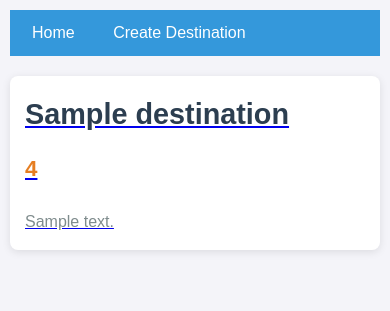
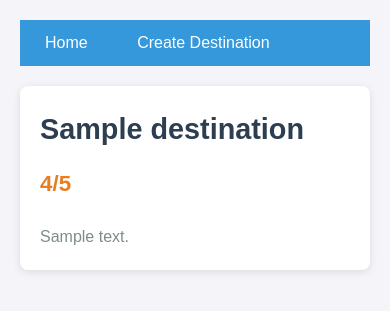
Before and after one commit to dillpogckle/destinations-django-practice, a Django app: template destinations/core/templates/core/destinations.html in a window 390 px wide. Shown: the top 311 px of the page. Run offline with Django 3.2, Linux system fonts and the light colour scheme; the template is opened without the code that fills it: most values are stand-ins (such as "Sample title", 1, 10 or a date in 2020).

Commit message:
Almost finsihed just gotta make sure everything is chill

```diff
--- a/destinations/core/static/core/styles.css
+++ b/destinations/core/static/core/styles.css
@@ -90,16 +90,16 @@ form input[type="checkbox"] {
     margin: 15px 0;
     border-radius: 8px;
     box-shadow: 0 2px 8px rgba(0, 0, 0, 0.1);
-    transition: transform 0.3s ease;
-}
-
-.dest-card:hover {
-    transform: scale(1.03);
 }
 
 .dest-card h1 {
     font-size: 1.8em;
     margin-bottom: 0.5em;
+}
+
+.dest-link:hover{
+    color: #3498db;
+
 }
 
 .dest-card h2 {
@@ -120,6 +120,7 @@ form input[type="checkbox"] {
 }
 
 .dest-card a:hover {
+    color: #3498db;
     text-decoration: underline;
 }
 
@@ -137,28 +138,3 @@ input[type="submit"].delete:hover {
 form h1 {
     margin-bottom: 20px;
 }
-
-/* Mobile responsiveness */
-@media (max-width: 768px) {
-    body {
-        padding: 10px;
-    }
-
-    nav a {
-        padding: 8px 12px;
-        margin-right: 10px;
-    }
-
-    .dest-card {
-        padding: 15px;
-        margin: 10px 0;
-    }
-
-    form {
-        padding: 15px;
-    }
-
-    input[type="submit"] {
-        font-size: 1em;
-    }
-}
--- a/destinations/core/templates/core/destination.html
+++ b/destinations/core/templates/core/destination.html
@@ -16,7 +16,7 @@
     <input type="text" id="name" name="name" value="{{ destination.name }}">
 
     <label for="rating">Rating:</label>
-    <input type="number" id="rating" name="rating" value="{{ destination.rating }}">
+    <input type="number" id="rating" name="rating" min="1" max="5" value="{{ destination.rating }}">
 
     <label for="review">Review:</label>
     <input type="text" id="review" name="review" value="{{ destination.review }}">
@@ -27,7 +27,7 @@
     <input type="submit" value="Submit">
 </form>
 
-<form action="/destinations/{{ destination.id }}/" method="post">
+<form action="/destinations/{{ destination.id }}/destroy/" method="post">
     <input type="hidden" name="_method" value="delete">
     <input type="submit" value="Delete">
 </form>
--- a/destinations/core/templates/core/destinations.html
+++ b/destinations/core/templates/core/destinations.html
@@ -14,13 +14,13 @@
 </nav>
 
 {% for destination in destinations %}
-    <a href="/destinations/{{ destination.id }}/">
+
         <div class="dest-card">
-            <h1>{{ destination.name }}</h1>
-            <h2>{{ destination.rating }}</h2>
+            <a href="/destinations/{{ destination.id }}/"> <h1 class="dest-link">{{ destination.name }}</h1> </a>
+            <h2>{{ destination.rating }}/5</h2>
             <p>{{ destination.review }}</p>
         </div>
-    </a>
+
 {% endfor %}
 
 </body>
--- a/destinations/core/templates/core/index.html
+++ b/destinations/core/templates/core/index.html
@@ -21,7 +21,7 @@
     {% for destination in destinations %}
         <div class="dest-card">
             <h1>{{ destination.name }}</h1>
-            <h2>{{ destination.rating }}</h2>
+            <h2>{{ destination.rating }}/5</h2>
             <p>{{ destination.review }}</p>
         </div>
     {% endfor %}
--- a/destinations/core/templates/core/new_destination.html
+++ b/destinations/core/templates/core/new_destination.html
@@ -15,7 +15,7 @@
     <input type="text" id="name" name="name">
 
     <label for="rating">Rating:</label>
-    <input type="number" id="rating" name="rating">
+    <input type="number" id="rating" min="1" max="5" name="rating">
 
     <label for="review">Review:</label>
     <input type="text" id="review" name="review">
```
Also changed, not shown: destinations/db.sqlite3.
